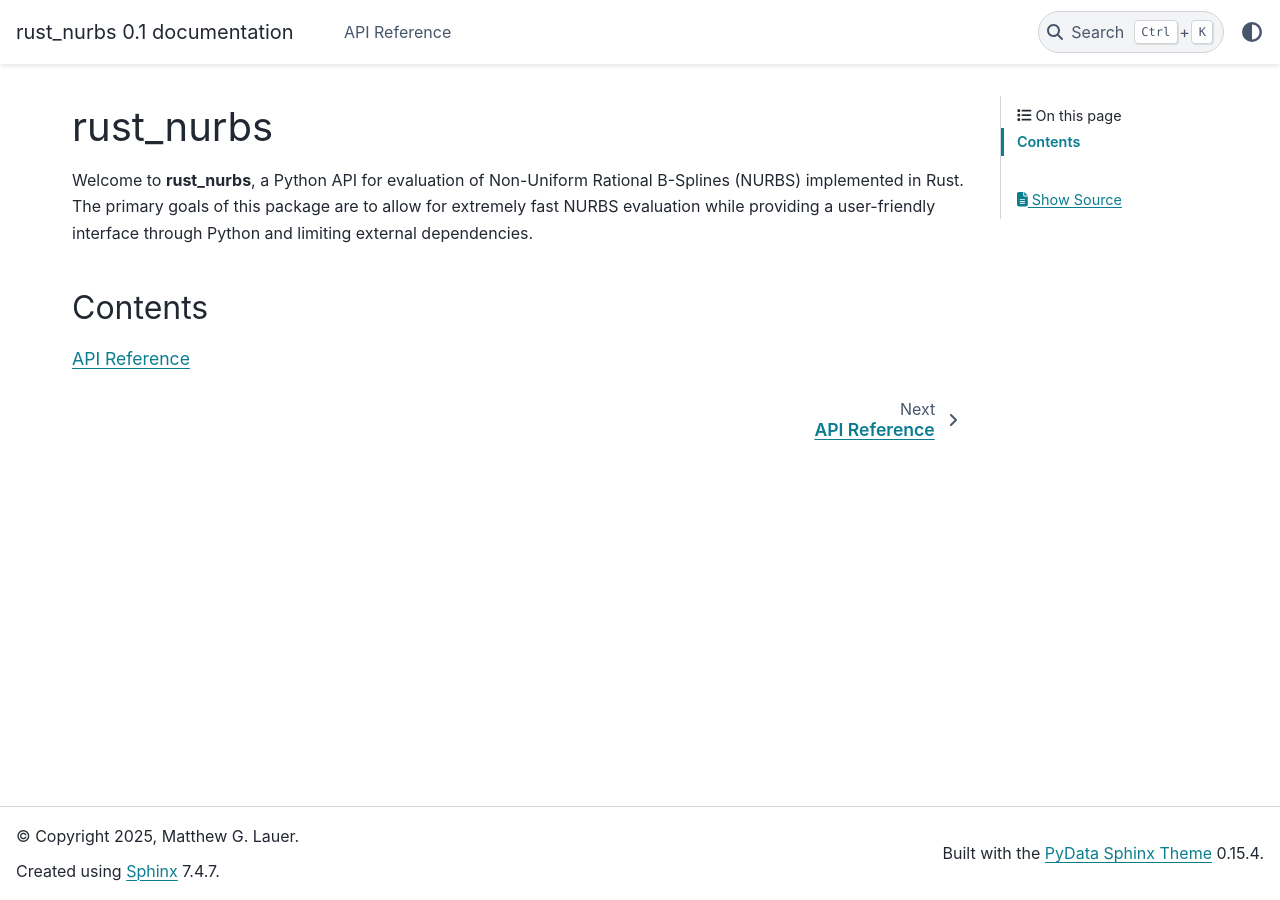
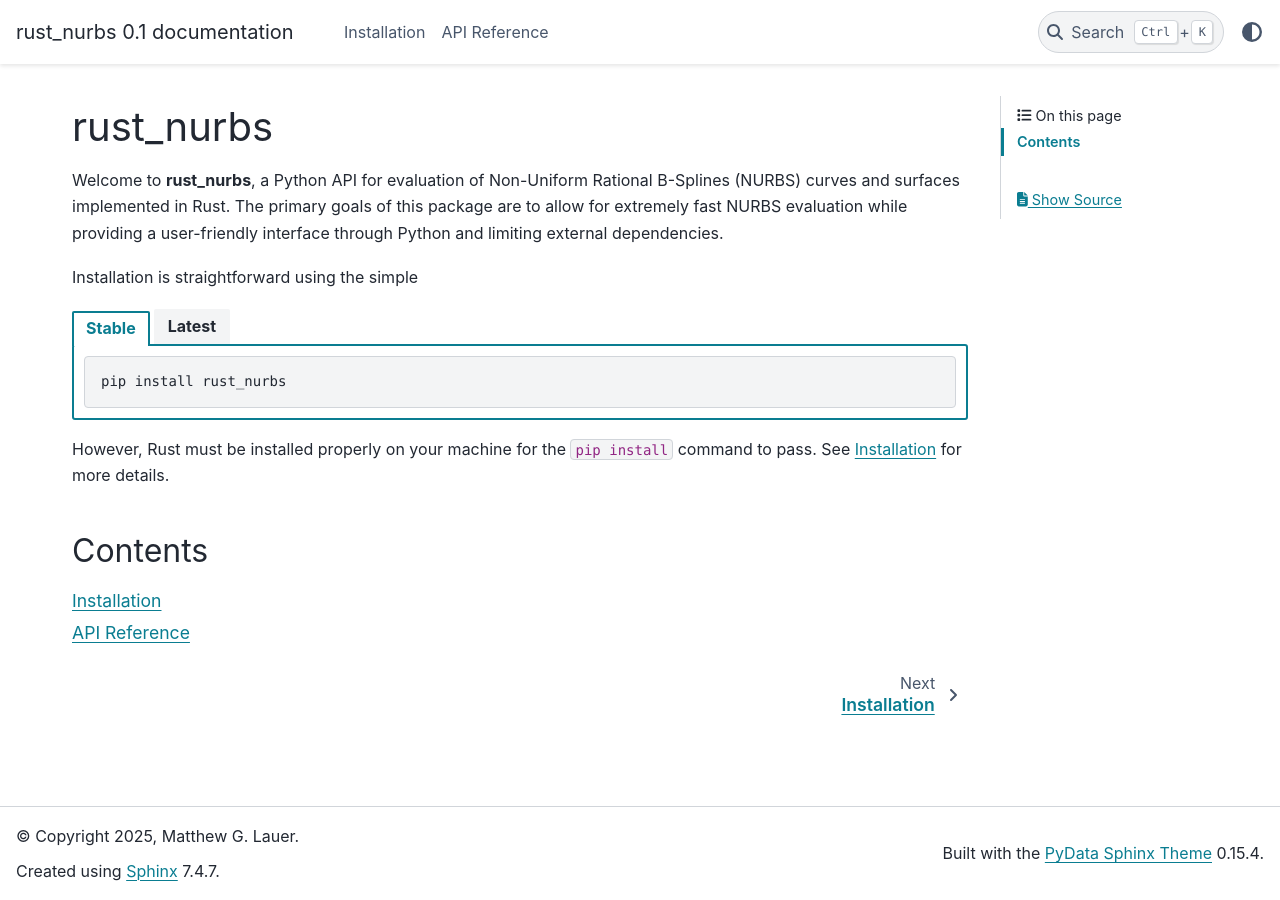
Before and after one commit to mlau154/rust_nurbs, a Sphinx documentation site: the page built from docs/source/index.rst, in a window 1280 px wide. Built offline with Sphinx 7.4.7 and the PyData theme 0.15.4, drawn with Linux system fonts in a browser that asks for light colours; pages that are not in the unit, such as notebooks, are missing from menus.

Commit message:
Updated docs

```diff
--- a/docs/source/index.rst
+++ b/docs/source/index.rst
@@ -1,11 +1,36 @@
 rust_nurbs
 ==========
 
-Welcome to **rust_nurbs**, a Python API for evaluation of Non-Uniform Rational B-Splines (NURBS) implemented in Rust. The primary goals of this package are to allow for extremely fast NURBS evaluation while providing a user-friendly interface through Python and limiting external dependencies.
+Welcome to **rust_nurbs**, a Python API for evaluation of Non-Uniform Rational B-Splines (NURBS) curves and surfaces implemented in Rust. The primary goals of this package are to allow for extremely fast NURBS evaluation while providing a user-friendly interface through Python and limiting external dependencies.
+
+Installation is straightforward using the simple
+
+.. tab-set::
+
+    .. tab-item:: Stable
+
+        .. code-block:: shell
+
+            pip install rust_nurbs
+
+    .. tab-item:: Latest
+
+        .. code-block:: shell
+
+            git clone https://github.com/mlau154/rust_nurbs.git
+            cd rust_nurbs
+            pip install .
+
+However, Rust must be installed properly on your machine for the ``pip install`` command to pass. See :ref:`install`
+for more details.
+
+
+
 
 Contents
 --------
 
 .. toctree::
 
+    install
     api
```
Also changed, not shown: docs/source/install.rst (added, +66 -0 lines).
